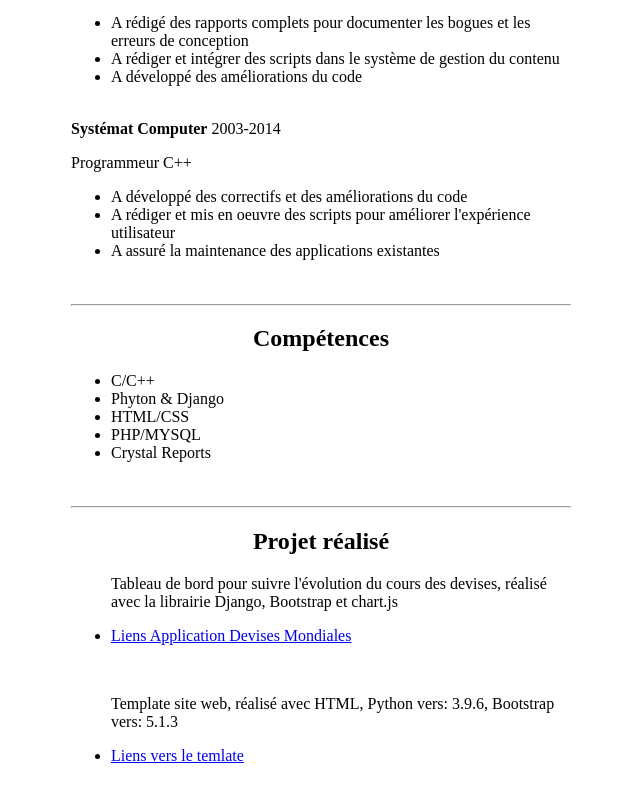
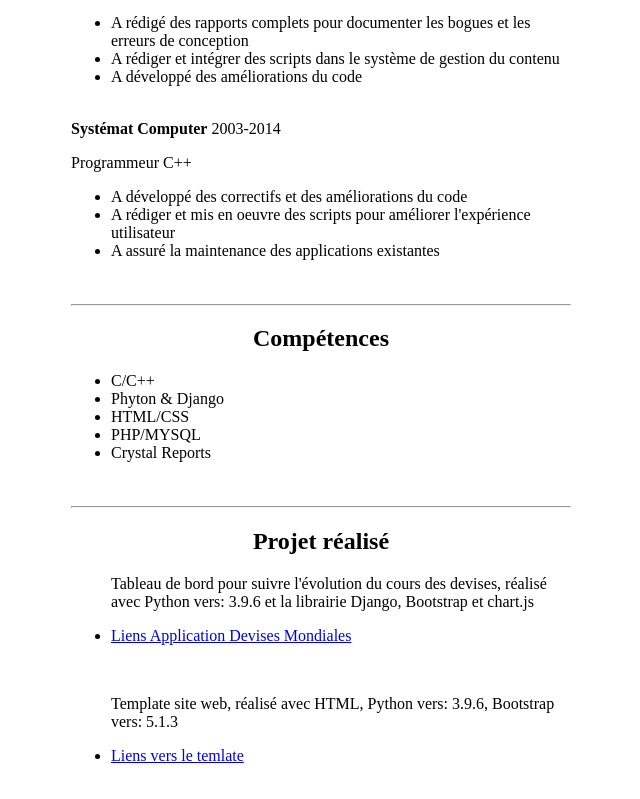
Before and after one commit to cdevl3749/moncv-en-ligne, a plain HTML site: page index.html in a window 1280 px wide. Shown: the part 1109-1908 px from the top of the page, without its empty margins (319-959 px from the left). Drawn offline with Linux system fonts and the light colour scheme.

Commit message:
Add files via upload

```diff
--- a/index.html
+++ b/index.html
@@ -103,7 +103,8 @@
             <hr>
             <h2>Projet réalisé</h2>
             <ul>
-                <p>Tableau de bord pour suivre l'évolution du cours des devises, réalisé avec la librairie Django,
+                <p>Tableau de bord pour suivre l'évolution du cours des devises, réalisé avec Python vers: 3.9.6 et la
+                    librairie Django,
                     Bootstrap et chart.js</p>
                 <li><a href="https://cdevl3749.pythonanywhere.com/">Liens Application Devises Mondiales</a></li>
             </ul>
```
